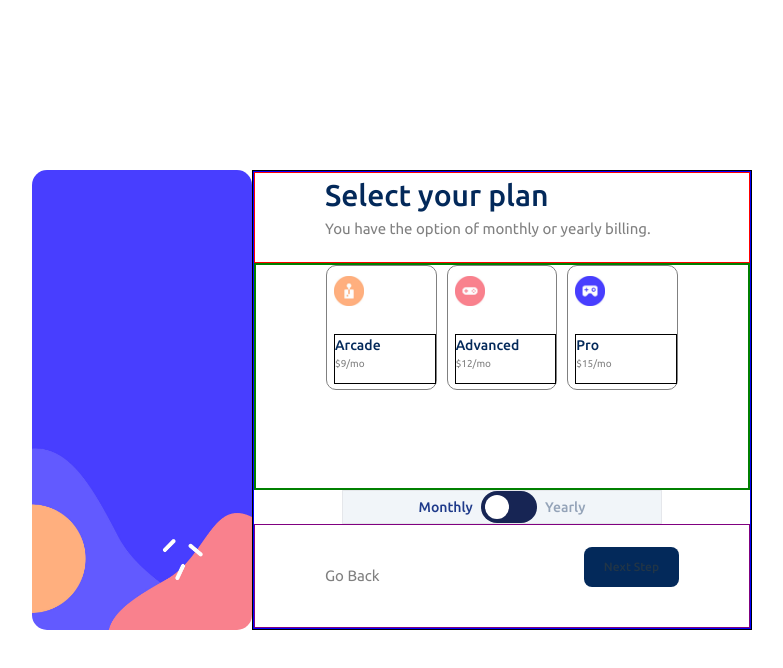
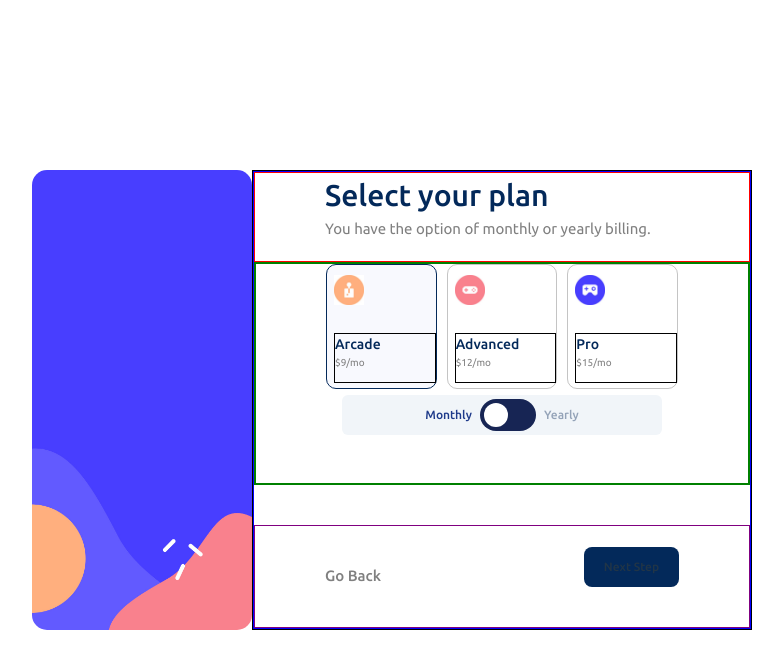
Before and after one commit to luisnavedag/Challenge-Form, a React (Vite) app: page / in a window 1280 px wide. Both pictures are taken after a click on the button "Next Step". Shown: the top 668 px of the page, without its empty margins (243-1026 px from the left). Built offline with nearby package versions, Linux system fonts and the light colour scheme.

Commit message:
Creating Step3 Interface

```diff
--- a/src/components/Form/Form.tsx
+++ b/src/components/Form/Form.tsx
@@ -10,6 +10,11 @@ interface FormData {
   phone: string;
   selectedPlan: "Arcade" | "Advanced" | "Pro";
   subscriptionType: "Monthly" | "Annual";
+  addons: {
+    onlineService: boolean;
+    largerStorage: boolean;
+    customizableProfile: boolean;
+  };
 }
 
 export const Form = () => {
@@ -20,6 +25,11 @@ export const Form = () => {
     phone: "",
     selectedPlan: "Arcade",
     subscriptionType: "Monthly",
+    addons: {
+      onlineService: false,
+      largerStorage: false,
+      customizableProfile: false,
+    },
   });
 
   const [step, setStep] = useState<number>(1);
@@ -41,7 +51,7 @@ export const Form = () => {
       case 3:
         return <Step3 formData={formData} setFormData={setFormData} prevStep={prevStep} nextStep={nextStep} />;
       case 4:
-      return <Step4 formData={formData} setFormData={setFormData} prevStep={prevStep} nextStep={nextStep} />;
+        return <Step4 formData={formData} setFormData={setFormData} prevStep={prevStep} nextStep={nextStep} />;
 
 
       default:
--- a/src/components/Step2/Step2.module.css
+++ b/src/components/Step2/Step2.module.css
@@ -47,12 +47,23 @@
 .plan{
     width: 150px;
     height: 125px;
-    border: 1px solid gray;
+    border: 1px solid rgba(128, 128, 128, 0.468);
     border-radius: 10px;
     display: flex;
     flex-direction: column;
     padding: 10px 0 5px 7px;
     justify-content: space-between;
+    cursor: pointer;
+    transition: .1s;
+    &:hover{
+        border: 1px solid #03295a;
+        transition: .1s;
+    }
+}
+
+.selectedPlan{
+    background-color: #f8f9fe;
+    border: 1px solid #03295a;
 }
 
 .planInfo{
@@ -80,6 +91,8 @@
     width: 100%;
     display: flex;
     justify-content: center;
+    position: relative;
+    bottom: 90px;
 
 }
 
@@ -87,8 +100,13 @@
     font-size: 15px;
     color: gray;
     padding-left: 70px;
-    font-weight: 400;
+    font-weight: 600;
     cursor: pointer;
+    transition: .2s;
+    &:hover{
+        color: #03295a;
+        transition: .3s;
+    }
 }
 
 .divButtons{
--- a/src/components/Step2/Step2.tsx
+++ b/src/components/Step2/Step2.tsx
@@ -42,40 +42,58 @@ export const Step2: React.FC<Step2Props> = ({ formData, setFormData, nextStep, p
 
     return (
         <div className={styles.container}>
+
+            {/* TITLE AND SUBTITLE */}
             <div className={styles.info}>
                 <h2 className={styles.title}>Select your plan</h2>
                 <p className={styles.titleDesc}>You have the option of monthly or yearly billing.</p>
             </div>
+
+            {/* //PLANS */}
             <div className={styles.divPlans}>
-                <div className={styles.plan} onClick={() => handlePlanSelect("Arcade")}>
+
+                {/* ARCADE PLAN */}
+                <div className={`${styles.plan} ${formData.selectedPlan === "Arcade" ? styles.selectedPlan : ""
+                    }`}
+                     onClick={() => handlePlanSelect("Arcade")}>
                     <img src={arcade} alt="arcade" width={30} height={30} />
                     <div className={styles.planInfo}>
                         <h3>Arcade</h3>
                         <p>{formData.subscriptionType === "Monthly" ? "$9/mo" : "$90/yr"}</p>
-                        {formData.subscriptionType === "Annual" ? <p style={{color: "#03295a", fontWeight:"bolder"}}>2 months free</p> : null}
+                        {formData.subscriptionType === "Annual" ? <p style={{ color: "#03295a", fontWeight: "bolder" }}>2 months free</p> : null}
                     </div>
                 </div>
-                <div className={styles.plan}>
+
+                {/* ADVANCED PLAN */}
+                <div className={`${styles.plan} ${formData.selectedPlan === "Advanced" ? styles.selectedPlan : ""
+                    }`}
+                     onClick={() => handlePlanSelect("Advanced")}>
                     <img src={advanced} alt="advanced" width={30} height={30} />
                     <div className={styles.planInfo}>
                         <h3>Advanced</h3>
                         <p>{formData.subscriptionType === "Monthly" ? "$12/mo" : "$120/yr"}</p>
-                        {formData.subscriptionType === "Annual" ? <p style={{color: "#03295a", fontWeight:"bolder"}}>2 months free</p> : null}
+                        {formData.subscriptionType === "Annual" ? <p style={{ color: "#03295a", fontWeight: "bolder" }}>2 months free</p> : null}
                     </div>
                 </div>
-                <div className={styles.plan}>
+
+                {/* PRO PLAN */}
+                <div className={`${styles.plan} ${formData.selectedPlan === "Pro" ? styles.selectedPlan : ""
+                    }`}
+                    onClick={() => handlePlanSelect("Pro")}>
                     <img src={pro} alt="pro" width={30} height={30} />
                     <div className={styles.planInfo}>
                         <h3>Pro</h3>
                         <p>{formData.subscriptionType === "Monthly" ? "$15/mo" : "$150/yr"}</p>
-                        {formData.subscriptionType === "Annual" ? <p style={{color: "#03295a", fontWeight:"bolder"}}>2 months free</p> : null}
+                        {formData.subscriptionType === "Annual" ? <p style={{ color: "#03295a", fontWeight: "bolder" }}>2 months free</p> : null}
                     </div>
                 </div>
             </div>
+
+            {/* SWITCH TOGGLE */}
             <div className={styles.divToggle}>
-                <div className="w-80 bg-slate-100 border flex justify-center">
+                <div className="w-80 bg-slate-100 flex justify-center py-1 rounded-md">
                     <label className="flex items-center space-x-2">
-                        <span className={formData.subscriptionType === "Monthly" ? "text-blue-900 font-bold text-sm" : "text-slate-400 font-bold text-sm"}>Monthly</span>
+                        <span className={formData.subscriptionType === "Monthly" ? "text-blue-900 font-bold text-xs" : "text-slate-400 font-bold text-xs"}>Monthly</span>
                         <div className="relative">
                             <input
                                 type="checkbox"
@@ -89,13 +107,14 @@ export const Step2: React.FC<Step2Props> = ({ formData, setFormData, nextStep, p
                                         }`}
                                 ></div>
                             </div>
-
                         </div>
-                        <span className={formData.subscriptionType === "Annual" ? "text-blue-900 font-bold text-sm" : "text-slate-400 font-bold text-sm"}>Yearly</span>
+                        <span className={formData.subscriptionType === "Annual" ? "text-blue-900 font-bold text-xs" : "text-slate-400 font-bold text-xs"}>Yearly</span>
                     </label>
 
                 </div>
             </div>
+
+            {/* NEXT AND BACK BUTTONS */}
             <div className={styles.divButtons}>
                 <p className={styles.back} onClick={prevStep}>Go Back</p>
                 <button
--- /dev/null
+++ b/src/components/Step3/Step3.module.css
@@ -0,0 +1,34 @@
+.container{
+    width: 100%;
+    height: 100%;
+    border: 1px solid blue;
+    display: flex;
+    flex-direction: column;
+    justify-content: start;
+    align-items: start;
+}
+
+.info{
+    width: 100%;
+    height: 100px;
+    border: 1px solid red;
+    display: flex;
+    flex-direction: column;
+    align-items: start;
+    padding-left: 70px;
+    justify-content: start;
+}
+
+.title{
+    color: #03295a;
+    font-size: 30px;
+    font-family: url("../../assets/fonts/Ubuntu-Bold.ttf");
+    font-weight: bolder;
+    margin: 0;
+}
+
+.titleDesc{
+    color: gray;
+    font-size: 15px;
+    margin: 0;
+}
--- a/src/components/Step3/Step3.tsx
+++ b/src/components/Step3/Step3.tsx
@@ -1,3 +1,102 @@
-export const Step3 = () => {
+import styles from "./Step3.module.css"
+
+interface Step3Props {
+    formData: {
+        name: string;
+        email: string;
+        phone: string;
+        selectedPlan: "Arcade" | "Advanced" | "Pro";
+        subscriptionType: "Monthly" | "Annual";
+        addons: {
+            onlineService: boolean;
+            largerStorage: boolean;
+            customizableProfile: boolean;
+        };
+    };
+    setFormData: React.Dispatch<
+        React.SetStateAction<{
+            name: string;
+            email: string;
+            phone: string;
+            selectedPlan: "Arcade" | "Advanced" | "Pro"; //
+            subscriptionType: "Monthly" | "Annual";
+            addons: {
+                onlineService: boolean;
+                largerStorage: boolean;
+                customizableProfile: boolean;
+            };
+        }>
+    >;
+    prevStep: () => void;
+    nextStep: () => void;
+}
+
+
+export const Step3: React.FC<Step3Props> = ({ formData, setFormData, prevStep, nextStep }) => {
+    const toggleAddon = (addonName: string) => {
+        setFormData((prevData) => ({
+            ...prevData,
+            addons: {
+                ...prevData.addons,
+                [addonName]: !prevData.addons[addonName],
+            },
+        }));
+    };
+
+    return (
+        <div className={styles.container}>
+            <div className={styles.info}>
+                <h2 className={styles.title}>Add-ons</h2>
+                <p className={styles.titleDesc}>
+                    Customize your plan with these additional services.
+                </p>
+            </div>
+            <div className={styles.addon}>
+                <label className="block text-gray-600 text-sm font-bold mb-2">
+                    Online Service
+                </label>
+                <input
+                    type="checkbox"
+                    className="mr-2"
+                    checked={formData.addons.onlineService}
+                    onChange={() => toggleAddon("onlineService")}
+                />
+                Include Online Service
+            </div>
+            <div className={styles.addon}>
+                <label className="block text-gray-600 text-sm font-bold mb-2">
+                    Larger Storage
+                </label>
+                <input
+                    type="checkbox"
+                    className="mr-2"
+                    checked={formData.addons.largerStorage}
+                    onChange={() => toggleAddon("largerStorage")}
+                />
+                Include Larger Storage
+            </div>
+            <div className={styles.addon}>
+                <label className="block text-gray-600 text-sm font-bold mb-2">
+                    Customizable Profile
+                </label>
+                <input
+                    type="checkbox"
+                    className="mr-2"
+                    checked={formData.addons.customizableProfile}
+                    onChange={() => toggleAddon("customizableProfile")}
+                />
+                Include Customizable Profile
+            </div>
+            {/* Agrega más Add-ons aquí según sea necesario */}
+            <div className={styles.divButtons}>
+                <p className={styles.back} onClick={prevStep}>
+                    Go Back
+                </p>
+                <button className={styles.nextButton} onClick={nextStep}>
+                    Next Step
+                </button>
+            </div>
+        </div>
+    );
 
 }
```
Also changed, not shown: src/components/Step1/Step1.tsx (+19 -0 lines).
